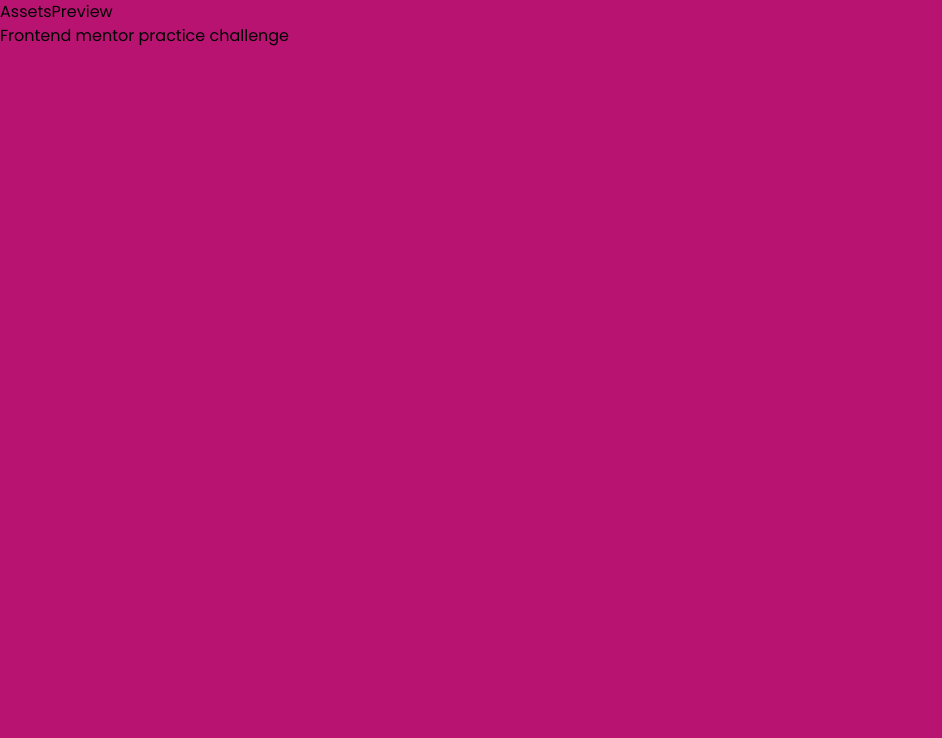
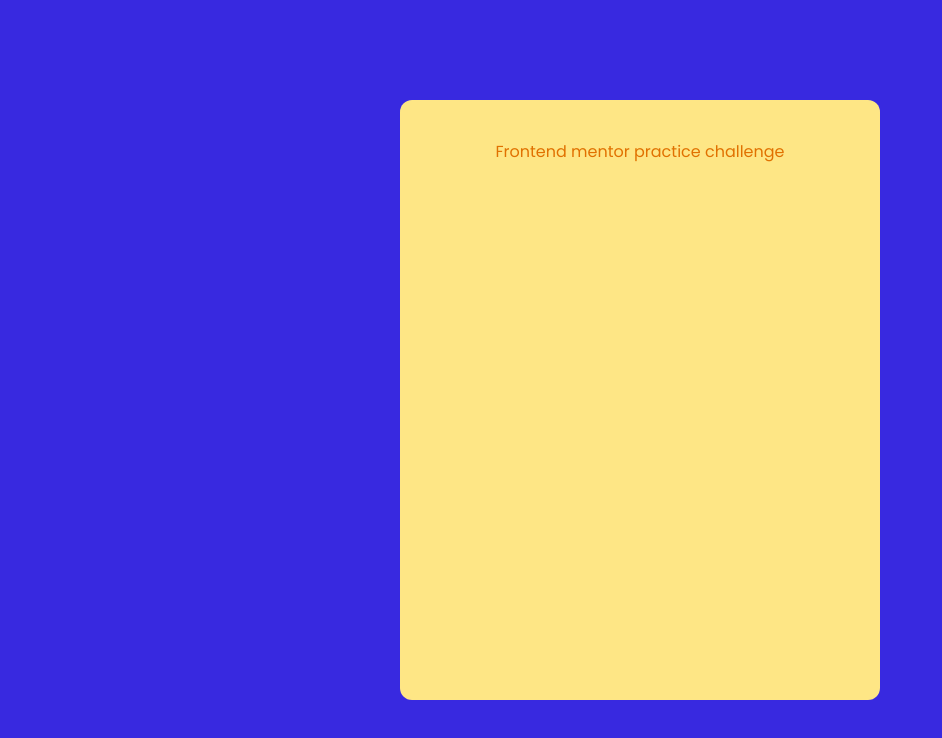
Before and after one commit to Great-kiola/Tailwind-practice, a React (Vite) app in the folder tailwind-frontend/: page / in a window 1280 px wide. Shown: the top 738 px of the page, without its empty margins (0-942 px from the left). Built offline with nearby package versions, Linux system fonts and the light colour scheme.

Commit message:
style: restructure AssetsPreview component layout for improved styling

```diff
--- a/tailwind-frontend/src/components/AssetsPreview.jsx
+++ b/tailwind-frontend/src/components/AssetsPreview.jsx
@@ -2,8 +2,13 @@ import React from 'react'
 
 const AssetsPreview = () => {
   return <>
-    <div>AssetsPreview</div>
-    <h1>Frontend mentor practice challenge</h1>
+    <div className='bg-Brightblue h-screen flex items-center justify-center'>
+
+      <div className='w-120 bg-amber-200 p-10 text-amber-600 flex justify-center rounded-xl h-150'>
+        <h1 className=''>Frontend mentor practice challenge</h1>
+      </div>
+
+    </div>
   </>
 }
 
```
